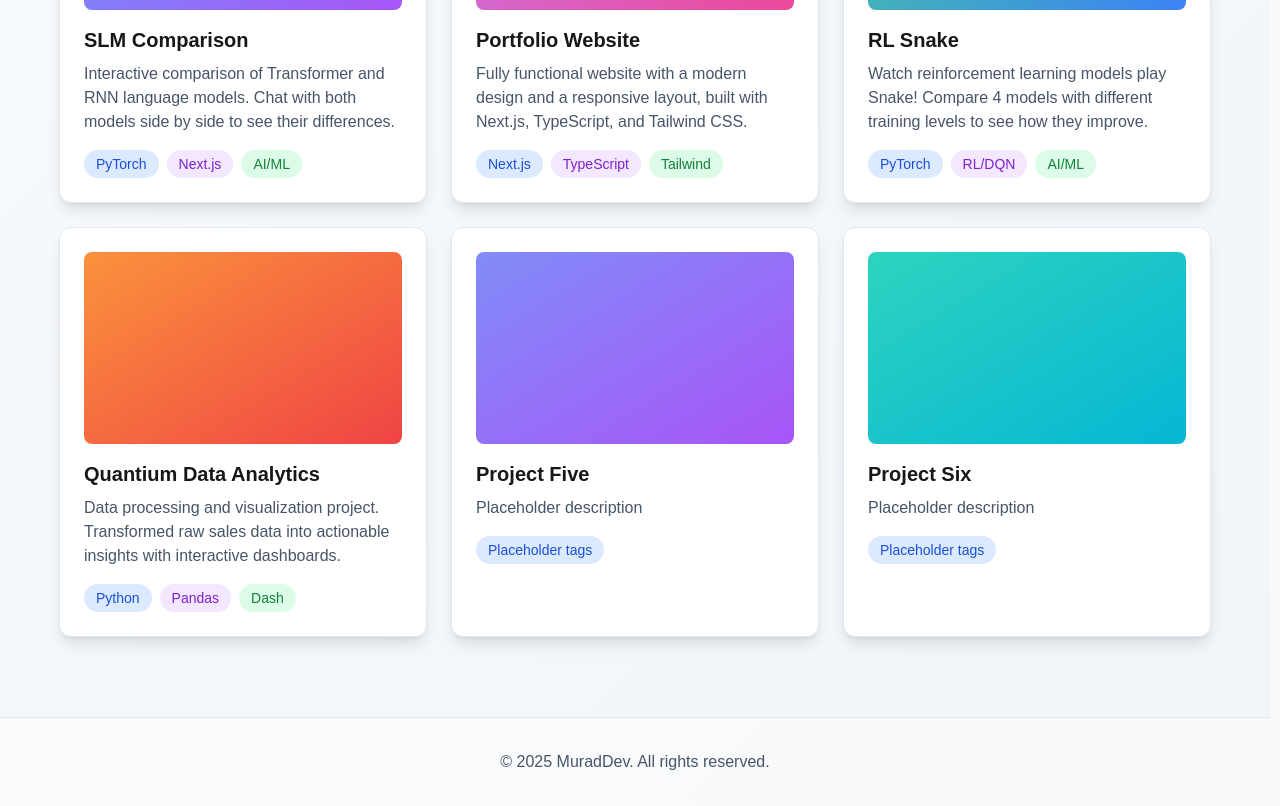
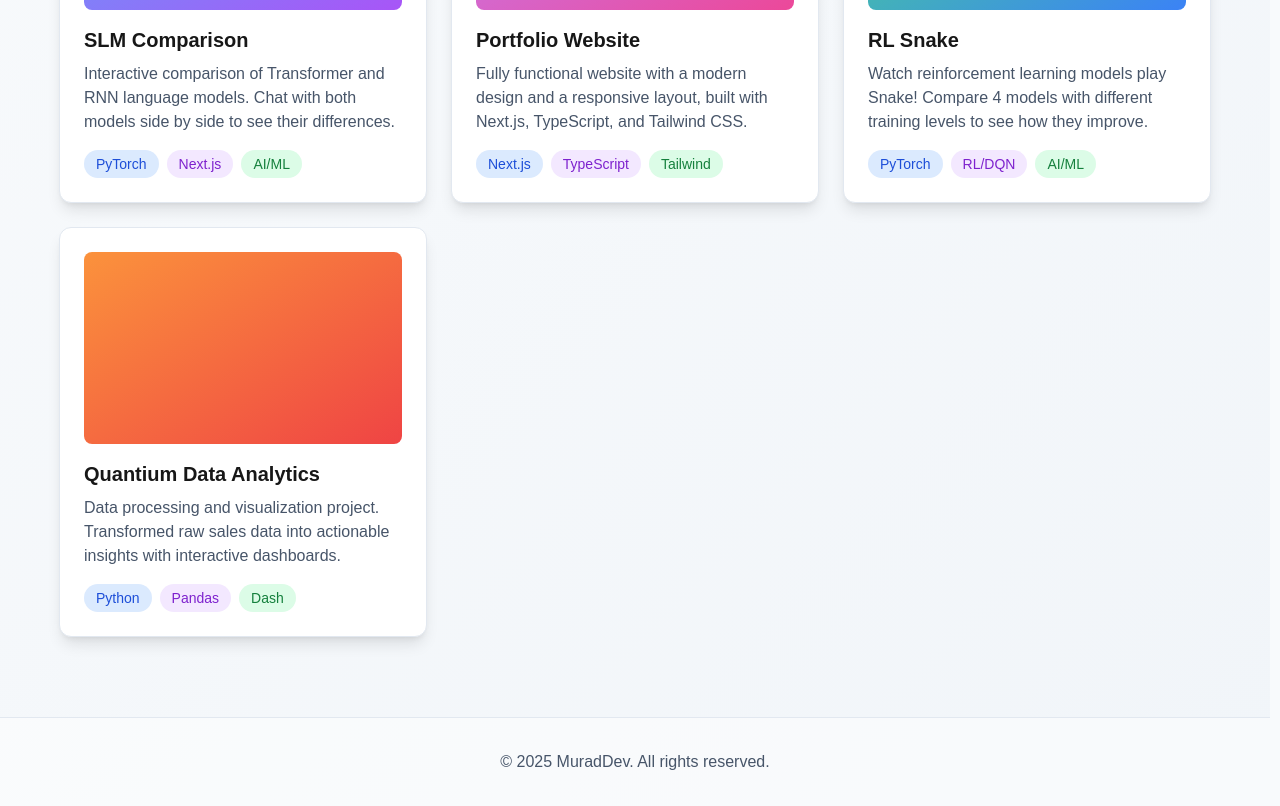
Before and after one commit to MuradErtas/MuradDev, a Next.js app: page /projects in a window 1280 px wide. Shown: the part 515-1321 px from the top of the page. Built offline with nearby package versions, Linux system fonts and the light colour scheme.

Commit message:
Remove placeholder projects from ProjectsPage component

```diff
--- a/app/projects/page.tsx
+++ b/app/projects/page.tsx
@@ -69,20 +69,6 @@ export default function ProjectsPage() {
       image: 'bg-gradient-to-br from-orange-400 to-red-500',
       link: '/quantium'
     },
-    {
-      id: 5,
-      title: 'Project Five',
-      description: 'Placeholder description',
-      tags: ['Placeholder tags'],
-      image: 'bg-gradient-to-br from-indigo-400 to-purple-500'
-    },
-    {
-      id: 6,
-      title: 'Project Six',
-      description: 'Placeholder description',
-      tags: ['Placeholder tags'],
-      image: 'bg-gradient-to-br from-teal-400 to-cyan-500'
-    }
   ]
 
   return (
```
